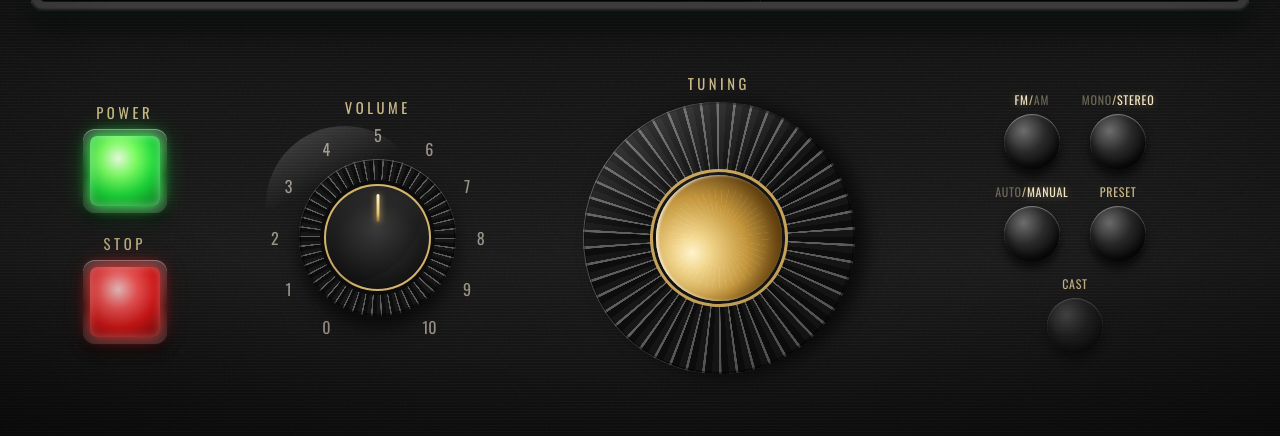
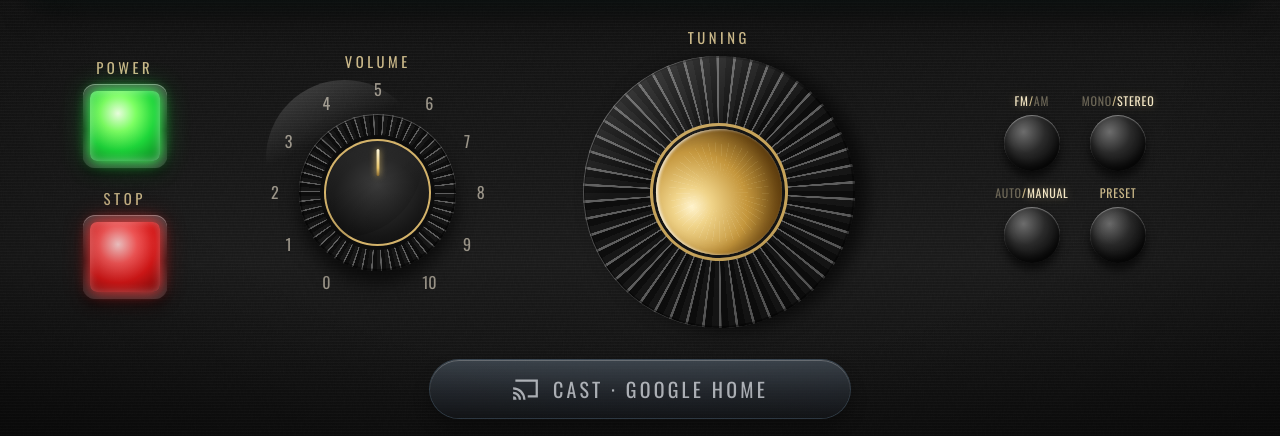
Before and after one commit to francescomendosa-create/MyTuner, a website: page public/index.html in a window 1280 px wide. Shown: the part 364-800 px from the top of the page. Drawn offline with nearby package versions, Linux system fonts and the light colour scheme; no server answers.

Commit message:
Rende il tasto CAST evidente con icona Google Home.
Co-authored-by: Cursor <cursoragent@cursor.com>

```diff
--- a/css/radio.css
+++ b/css/radio.css
@@ -74,7 +74,7 @@ button { font: inherit; color: inherit; }
   z-index: 1;
   height: 100%;
   display: grid;
-  grid-template-rows: minmax(0, 1.02fr) minmax(0, 1.12fr);
+  grid-template-rows: minmax(0, 1.02fr) minmax(0, 1fr) auto;
   gap: clamp(8px, 1.8vh, 22px);
   padding:
     calc(clamp(10px, 2vh, 26px) + env(safe-area-inset-top))
@@ -657,21 +657,66 @@ button { font: inherit; color: inherit; }
   justify-items: center;
 }
 
-.cast-mode {
-  grid-column: 1 / -1;
+.cast-bar {
+  display: flex;
+  justify-content: center;
+  align-items: center;
+  min-height: 0;
+  padding-bottom: 2px;
 }
 
-.key.cast.is-lit {
+.cast-btn {
+  display: inline-flex;
+  align-items: center;
+  justify-content: center;
+  gap: 0.7em;
+  min-width: min(72vw, 420px);
+  padding: 0.7em 1.2em;
+  border: 0;
+  border-radius: 999px;
+  cursor: pointer;
+  font-family: Oswald, "Arial Narrow", sans-serif;
+  font-size: clamp(14px, 2.2vw, 20px);
+  letter-spacing: 0.16em;
+  text-transform: uppercase;
+  color: #f2f7ff;
+  background:
+    linear-gradient(180deg, #3a7ec4 0%, #1a4f8a 55%, #0d2f57 100%);
   box-shadow:
-    0 0 14px rgba(80, 180, 255, 0.7),
-    0 7px 8px rgba(0, 0, 0, 0.6),
-    inset 0 1px 1px rgba(255, 255, 255, 0.55);
-  background:
-    radial-gradient(circle at 35% 30%, #8ec8ff, #2a5a8a 40%, #0c0c0c 74%);
+    0 0 0 1px rgba(160, 210, 255, 0.35),
+    0 10px 18px rgba(0, 0, 0, 0.45),
+    inset 0 1px 0 rgba(255, 255, 255, 0.35);
 }
 
-.key.cast:not(.is-ready) {
-  opacity: 0.55;
+.cast-btn .cast-ico {
+  width: 1.35em;
+  height: 1.35em;
+  fill: currentColor;
+  flex: 0 0 auto;
+}
+
+.cast-btn.is-ready {
+  filter: none;
+}
+
+.cast-btn:not(.is-ready) {
+  opacity: 0.72;
+  background:
+    linear-gradient(180deg, #4a5560 0%, #2a3038 55%, #15181c 100%);
+}
+
+.cast-btn.is-lit {
+  color: #061018;
+  background:
+    linear-gradient(180deg, #d7f0ff 0%, #5cbcff 45%, #1a7ad4 100%);
+  box-shadow:
+    0 0 22px rgba(70, 180, 255, 0.75),
+    0 8px 14px rgba(0, 0, 0, 0.4),
+    inset 0 1px 0 rgba(255, 255, 255, 0.7);
+}
+
+.cast-btn:active {
+  transform: translateY(1px) scale(0.98);
 }
 
 .mode {
@@ -736,7 +781,7 @@ audio {
 
 @media (orientation: portrait) {
   .panel {
-    grid-template-rows: 36% minmax(0, 1fr);
+    grid-template-rows: 34% minmax(0, 1fr) auto;
     gap: 8px;
   }
   .glass { grid-template-columns: 1fr; grid-template-rows: 1.15fr 0.85fr; }
--- a/js/main.js
+++ b/js/main.js
@@ -504,8 +504,7 @@ function paintCast() {
   btnCast.classList.toggle('is-lit', castUi.casting);
   btnCast.setAttribute('aria-pressed', String(castUi.casting));
   if (lblCast) {
-    lblCast.textContent = castUi.casting ? 'CAST ON' : 'CAST';
-    lblCast.classList.toggle('is-active', castUi.casting);
+    lblCast.textContent = castUi.casting ? 'Connesso · disconnetti' : 'CAST · Google Home';
   }
 }
 
--- a/public/css/radio.css
+++ b/public/css/radio.css
@@ -74,7 +74,7 @@ button { font: inherit; color: inherit; }
   z-index: 1;
   height: 100%;
   display: grid;
-  grid-template-rows: minmax(0, 1.02fr) minmax(0, 1.12fr);
+  grid-template-rows: minmax(0, 1.02fr) minmax(0, 1fr) auto;
   gap: clamp(8px, 1.8vh, 22px);
   padding:
     calc(clamp(10px, 2vh, 26px) + env(safe-area-inset-top))
@@ -657,21 +657,66 @@ button { font: inherit; color: inherit; }
   justify-items: center;
 }
 
-.cast-mode {
-  grid-column: 1 / -1;
+.cast-bar {
+  display: flex;
+  justify-content: center;
+  align-items: center;
+  min-height: 0;
+  padding-bottom: 2px;
 }
 
-.key.cast.is-lit {
+.cast-btn {
+  display: inline-flex;
+  align-items: center;
+  justify-content: center;
+  gap: 0.7em;
+  min-width: min(72vw, 420px);
+  padding: 0.7em 1.2em;
+  border: 0;
+  border-radius: 999px;
+  cursor: pointer;
+  font-family: Oswald, "Arial Narrow", sans-serif;
+  font-size: clamp(14px, 2.2vw, 20px);
+  letter-spacing: 0.16em;
+  text-transform: uppercase;
+  color: #f2f7ff;
+  background:
+    linear-gradient(180deg, #3a7ec4 0%, #1a4f8a 55%, #0d2f57 100%);
   box-shadow:
-    0 0 14px rgba(80, 180, 255, 0.7),
-    0 7px 8px rgba(0, 0, 0, 0.6),
-    inset 0 1px 1px rgba(255, 255, 255, 0.55);
-  background:
-    radial-gradient(circle at 35% 30%, #8ec8ff, #2a5a8a 40%, #0c0c0c 74%);
+    0 0 0 1px rgba(160, 210, 255, 0.35),
+    0 10px 18px rgba(0, 0, 0, 0.45),
+    inset 0 1px 0 rgba(255, 255, 255, 0.35);
 }
 
-.key.cast:not(.is-ready) {
-  opacity: 0.55;
+.cast-btn .cast-ico {
+  width: 1.35em;
+  height: 1.35em;
+  fill: currentColor;
+  flex: 0 0 auto;
+}
+
+.cast-btn.is-ready {
+  filter: none;
+}
+
+.cast-btn:not(.is-ready) {
+  opacity: 0.72;
+  background:
+    linear-gradient(180deg, #4a5560 0%, #2a3038 55%, #15181c 100%);
+}
+
+.cast-btn.is-lit {
+  color: #061018;
+  background:
+    linear-gradient(180deg, #d7f0ff 0%, #5cbcff 45%, #1a7ad4 100%);
+  box-shadow:
+    0 0 22px rgba(70, 180, 255, 0.75),
+    0 8px 14px rgba(0, 0, 0, 0.4),
+    inset 0 1px 0 rgba(255, 255, 255, 0.7);
+}
+
+.cast-btn:active {
+  transform: translateY(1px) scale(0.98);
 }
 
 .mode {
@@ -736,7 +781,7 @@ audio {
 
 @media (orientation: portrait) {
   .panel {
-    grid-template-rows: 36% minmax(0, 1fr);
+    grid-template-rows: 34% minmax(0, 1fr) auto;
     gap: 8px;
   }
   .glass { grid-template-columns: 1fr; grid-template-rows: 1.15fr 0.85fr; }
--- a/public/index.html
+++ b/public/index.html
@@ -140,12 +140,17 @@ window.__onGCastApiAvailable = function (isAvailable) {
           <div class="lbl compact">PRESET</div>
           <button type="button" class="key" id="btnPreset" aria-label="Memorie. Tieni premuto per salvare."></button>
         </div>
-        <div class="mode cast-mode">
-          <div class="lbl compact" id="lblCast">CAST</div>
-          <button type="button" class="key cast" id="btnCast" aria-label="Trasmetti a Google Home o Chromecast" aria-pressed="false"></button>
-        </div>
       </div>
     </section>
+
+    <div class="cast-bar">
+      <button type="button" class="cast-btn" id="btnCast" aria-label="Trasmetti a Google Home" aria-pressed="false">
+        <svg class="cast-ico" viewBox="0 0 24 24" aria-hidden="true">
+          <path d="M1 18v3h3a3 3 0 0 0-3-3zm0-4v2a5 5 0 0 1 5 5h2a7 7 0 0 0-7-7zm0-4v2a9 9 0 0 1 9 9h2c0-6.08-4.92-11-11-11zM21 3H3v2h18v12h-7v2h9V3z"/>
+        </svg>
+        <span class="cast-txt" id="lblCast">CAST · Google Home</span>
+      </button>
+    </div>
   </div>
   <div class="vignette" aria-hidden="true"></div>
 </div>
--- a/public/js/main.js
+++ b/public/js/main.js
@@ -504,8 +504,7 @@ function paintCast() {
   btnCast.classList.toggle('is-lit', castUi.casting);
   btnCast.setAttribute('aria-pressed', String(castUi.casting));
   if (lblCast) {
-    lblCast.textContent = castUi.casting ? 'CAST ON' : 'CAST';
-    lblCast.classList.toggle('is-active', castUi.casting);
+    lblCast.textContent = castUi.casting ? 'Connesso · disconnetti' : 'CAST · Google Home';
   }
 }
 
```
Also changed, not shown: index.html (+9 -4 lines).
